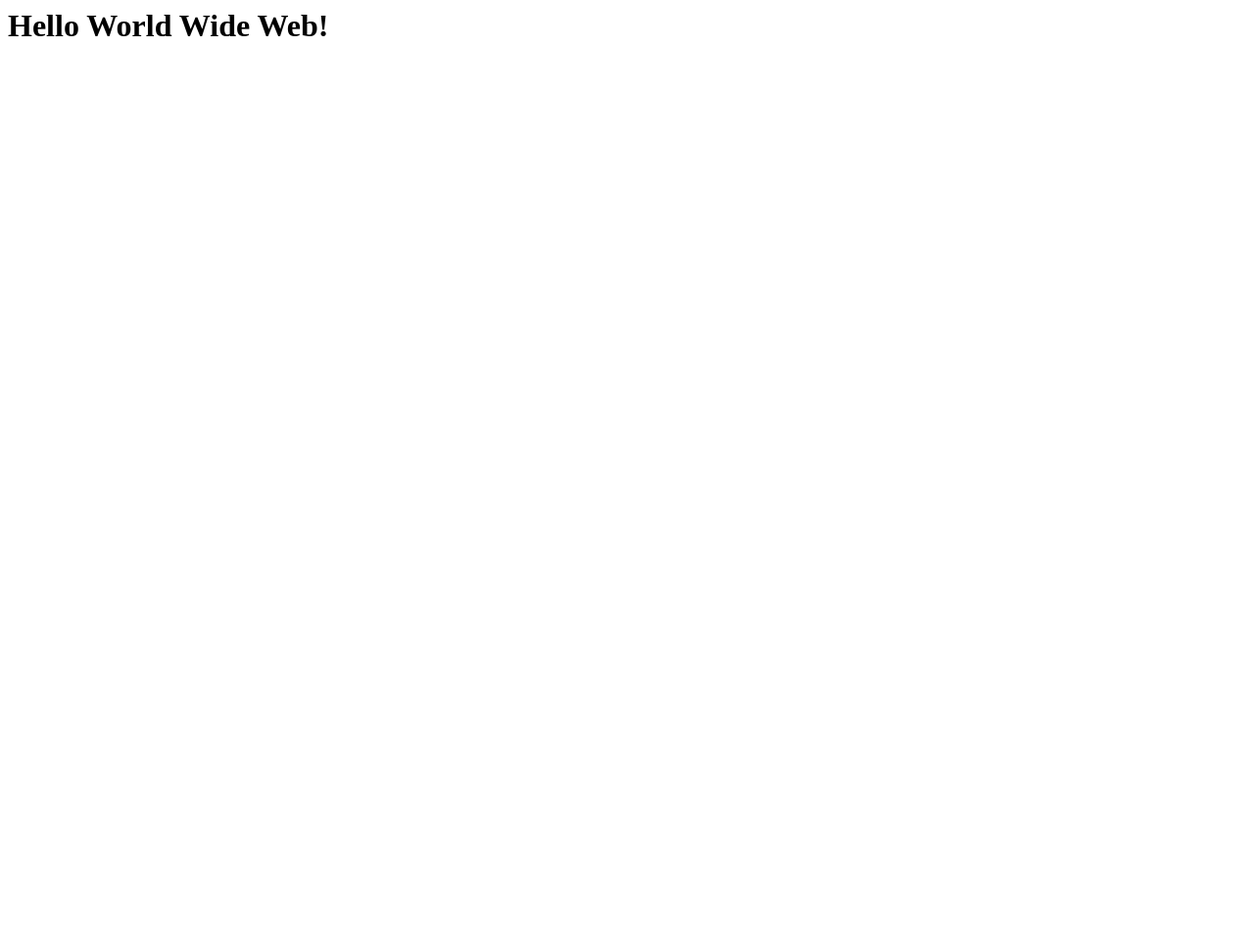
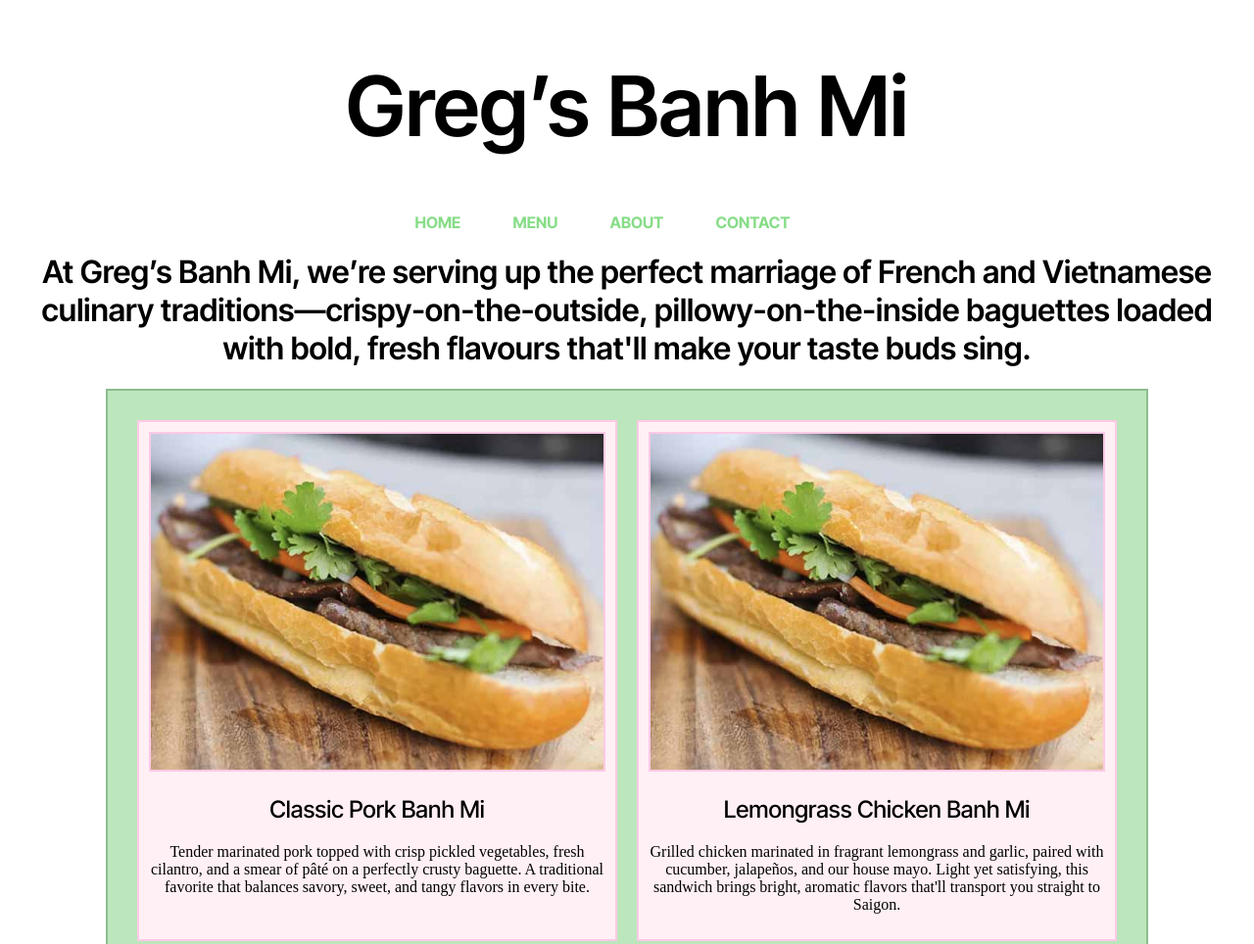
Before and after one commit to lm2eng/exercise-6, a plain HTML site: page index.html in a window 1280 px wide. Shown: the top 964 px of the page at 98% size. Before the commit the page ends 800 px from the top, so only its background shows below. Drawn offline with Linux system fonts and the light colour scheme; a web font is replaced by a local one.

Commit message:
( ◕ ◞ ◕ ) auto commit

```diff
--- a/index.html
+++ b/index.html
@@ -1 +1,140 @@
-<h1>Hello World Wide Web!</h1>
+<!DOCTYPE html>
+<html lang="en-ca">
+  <head>
+    <meta charset="UTF-8">
+    <title>Exercise 6: Banh Mi, menus, and layout</title>
+
+ <!-- These are the embed codes for the two google fonts in our document, we will learn about google fonts next week -->
+    <link rel="preconnect" href="https://fonts.googleapis.com">
+<link rel="preconnect" href="https://fonts.gstatic.com" crossorigin>
+<link href="https://fonts.googleapis.com/css2?family=Inter+Tight:ital,wght@0,100..900;1,100..900&display=swap" rel="stylesheet">
+
+    <link rel="preconnect" href="https://fonts.googleapis.com">
+<link rel="preconnect" href="https://fonts.gstatic.com" crossorigin>
+<link href="https://fonts.googleapis.com/css2?family=Inter+Tight:ital,wght@0,100..900;1,100..900&family=Ledger&display=swap" rel="stylesheet">
+
+    <style>
+
+      body {
+      font-family: "Ledger", serif;
+      font-weight: 400;
+      font-style: normal;
+      text-align: center;
+      }
+
+      h1 , h2 , ul {
+      font-family: "Inter Tight", sans-serif;
+      font-optical-sizing: auto;
+      font-style: normal;
+      text-align: center;
+      }
+
+      h1 {
+      font-weight: 600;
+      }
+
+      h2 {
+      font-weight: 500;
+      }
+
+      ul {
+      font-weight: 700;
+      list-style: none;
+      margin: 0;
+      padding: 0;
+      }
+
+      li {
+      display: inline-block;
+      margin-right: 50px;
+      }
+
+      a {
+        text-decoration: none;
+        color: #87dd87;
+      }
+
+      a:hover {
+        color: #ffabf5;
+      }
+
+      .container {
+        display: grid;
+        grid-template-columns: 49% 49%;
+        gap: 20px;
+        margin: 0 auto;
+        padding: 30px;
+        background-color: #bce6bc;
+        border: solid 2px darkseagreen;
+        width: 1000px;
+      }
+
+      .grid-item img {
+        width: 99%;
+        border: solid 2px #ffc9e6;
+      }
+
+      .grid-item {
+        background-color: lavenderblush;
+        padding: 10px;
+        border: solid 2px #ffc9e6;
+      }
+
+      footer {
+        margin: 93px;
+        margin-top: 20px;
+        padding: 0;
+        border: solid 2px #ffc9e6;
+        text-align: center;
+        color: darkseagreen;
+      }
+
+    </style>
+  </head>
+  <body>
+
+    <h1 style="font-size: 85px">Greg’s Banh Mi</h1>
+
+    <ul>
+      <li><a href="#">HOME</a></li>
+      <li><a href="#">MENU</a></li>
+      <li><a href="#">ABOUT</a></li>
+      <li><a href="#">CONTACT</a></li>
+    </ul>
+
+    <h1>At Greg’s Banh Mi, we’re serving up the perfect marriage of French and Vietnamese culinary traditions&mdash;crispy-on-the-outside, pillowy-on-the-inside baguettes loaded with bold, fresh flavours that'll make your taste buds sing.</h1>
+
+    <div class="container">
+
+  <div class="grid-item">
+    <img src="banh-mi.jpg" alt="Banh mi sandwich">
+    <h2>Classic Pork Banh Mi</h2>
+    <p>Tender marinated pork topped with crisp pickled vegetables, fresh cilantro, and a smear of p&acirc;t&eacute; on a perfectly crusty baguette. A traditional favorite that balances savory, sweet, and tangy flavors in every bite.</p>
+  </div>
+
+  <div class="grid-item">
+    <img src="banh-mi.jpg" alt="Banh mi sandwich">
+    <h2>Lemongrass Chicken Banh Mi</h2>
+    <p>Grilled chicken marinated in fragrant lemongrass and garlic, paired with cucumber, jalape&ntilde;os, and our house mayo. Light yet satisfying, this sandwich brings bright, aromatic flavors that'll transport you straight to Saigon.</p>
+  </div>
+
+  <div class="grid-item">
+    <img src="banh-mi.jpg" alt="Banh mi sandwich">
+    <h2>Tofu Banh Mi</h2>
+    <p>Crispy pan-fried tofu glazed in sweet soy sauce, layered with daikon, carrots, and fresh herbs for a vegetarian delight. Proof that plant-based can be just as bold and craveable as any meat-filled sandwich.</p>
+  </div>
+
+  <div class="grid-item">
+    <img src="banh-mi.jpg" alt="Banh mi sandwich">
+    <h2>Five-Spice Beef Banh Mi</h2>
+    <p>Thinly sliced beef seared with aromatic five-spice blend and served with pickled vegetables and spicy Sriracha mayo. Rich, warming spices meet cool, crunchy toppings for an unforgettable flavor experience.</p>
+  </div>
+
+  </div>
+
+    <footer style="background-color: lavenderblush">
+      <p>Because life’s too short for boring sandwiches. Greg’s got you covered&mdash;one crispy baguette at a time.</p>
+    </footer>
+
+  </body>
+</html>
```
Also changed, not shown: banh-mi.jpg (added).
